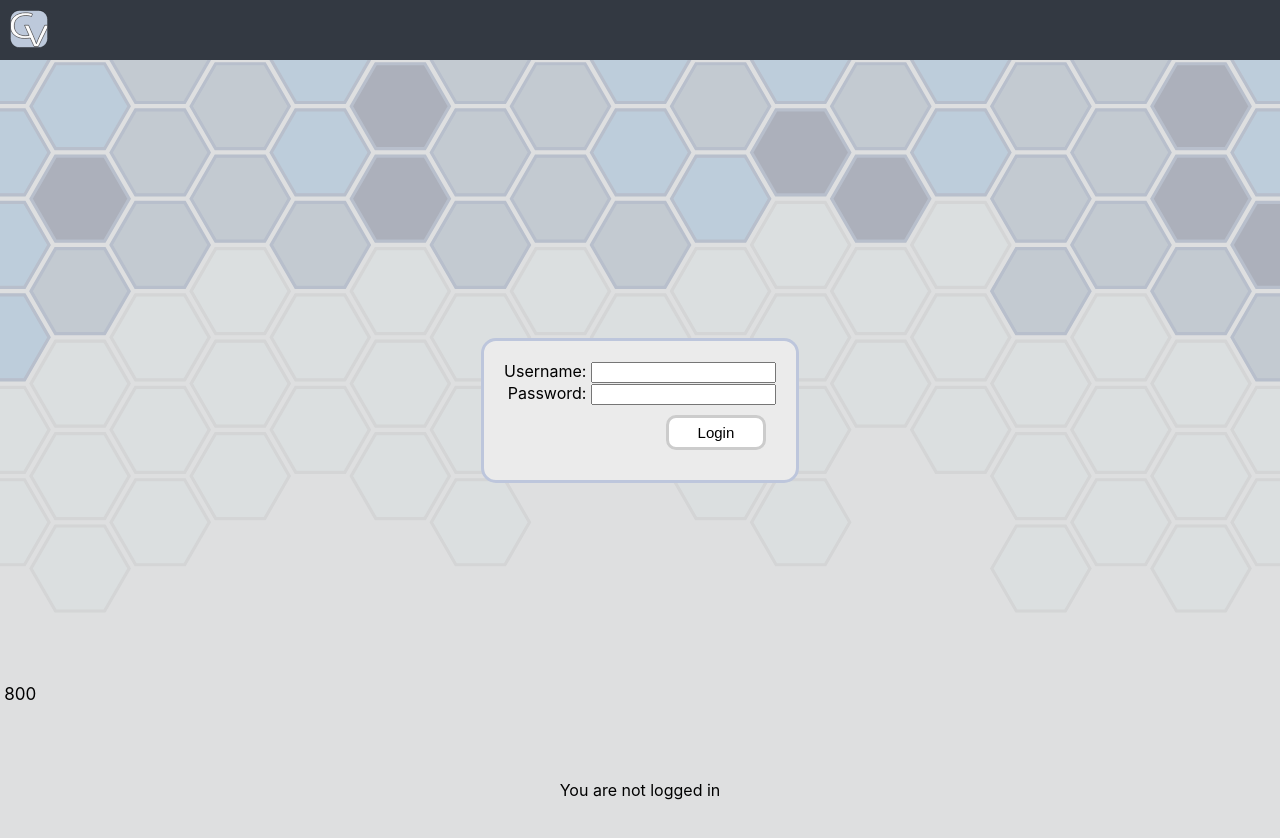
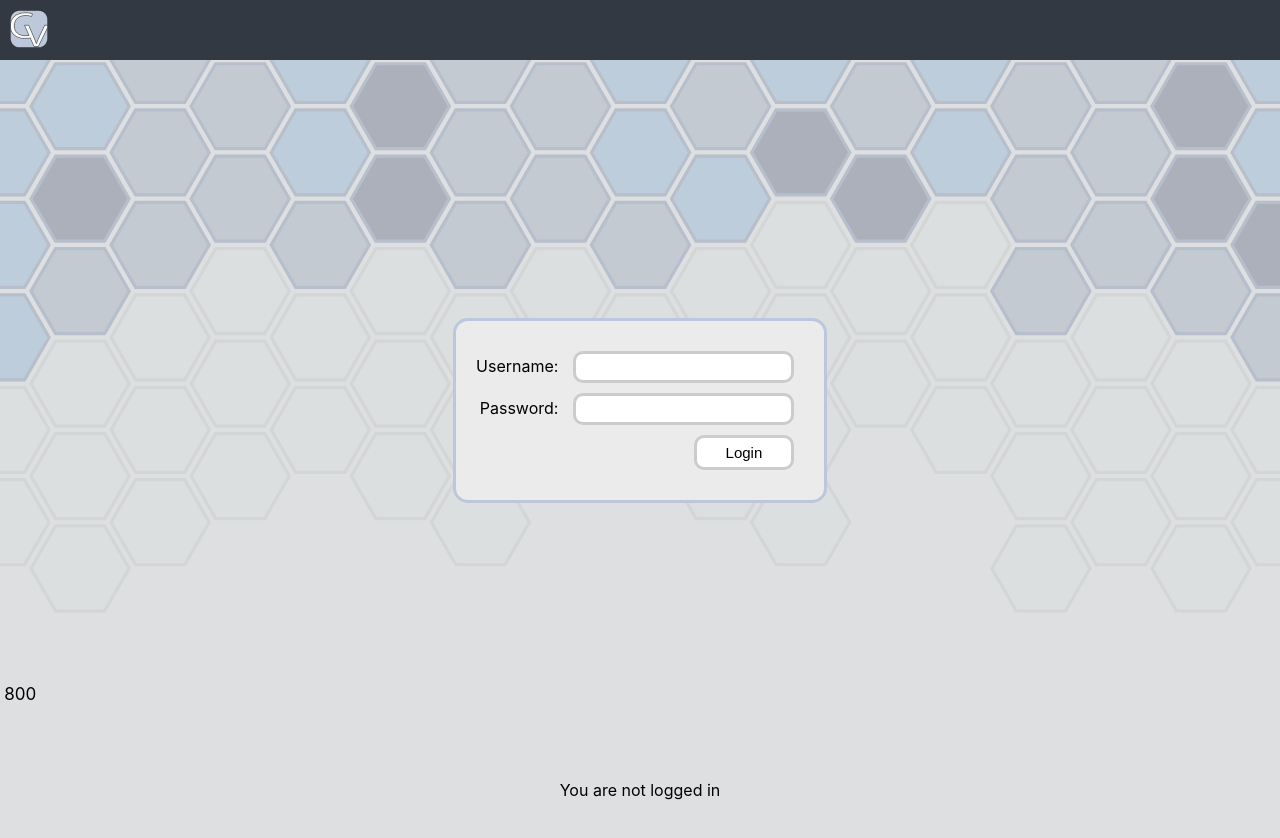
Before and after one commit to rampemus/cvapp, a React (Create React App) app in the folder frontend/: page /mycv in a window 1280 px wide. Shown: the top 838 px of the page. Built offline with nearby package versions, Linux system fonts and the light colour scheme.

Commit message:
Input css isolated

```diff
--- a/frontend/src/components/Login.tsx
+++ b/frontend/src/components/Login.tsx
@@ -45,8 +45,8 @@ const Login: React.FC<Props> = (props) => {
     return(
         <div className='Login'>
             <form onSubmit={handleLogin} className='loginBox'>
-                <div>Username: <input id='username' name='username' value='' {...username}></input></div>
-                <div>Password: <input id='password' name='password' value='' {...password}></input></div>
+                <div>Username: <input className='login-input' id='username' name='username' value='' {...username}></input></div>
+                <div>Password: <input className='login-input' id='password' name='password' value='' {...password}></input></div>
                 <button type='submit' className='login-button'>Login</button>
             </form>
         </div>
```
